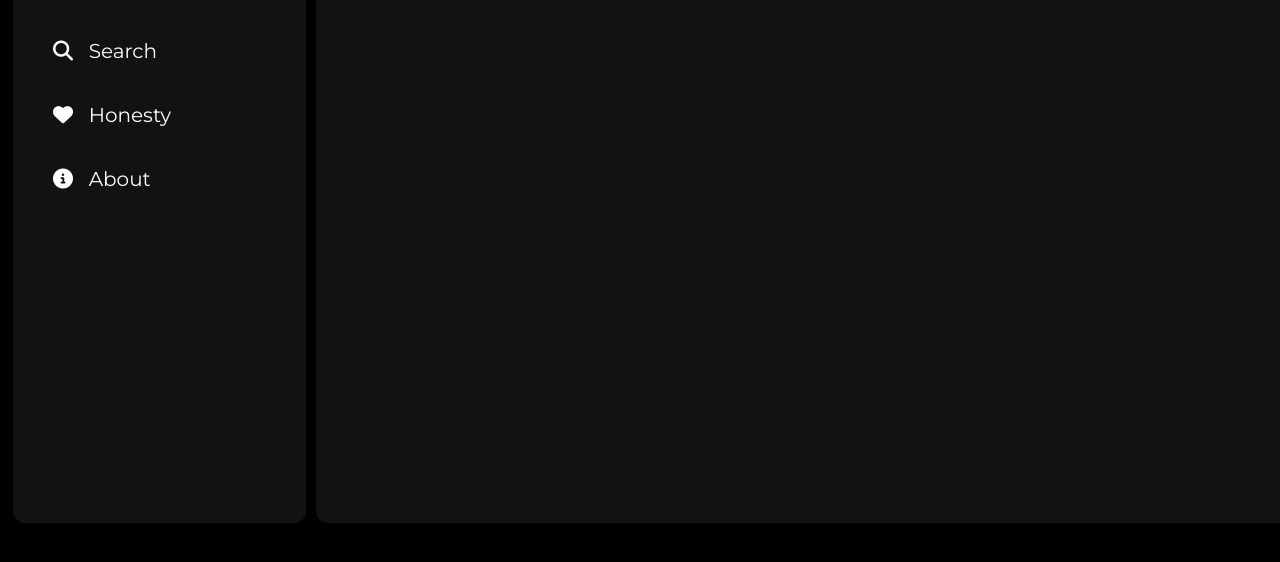
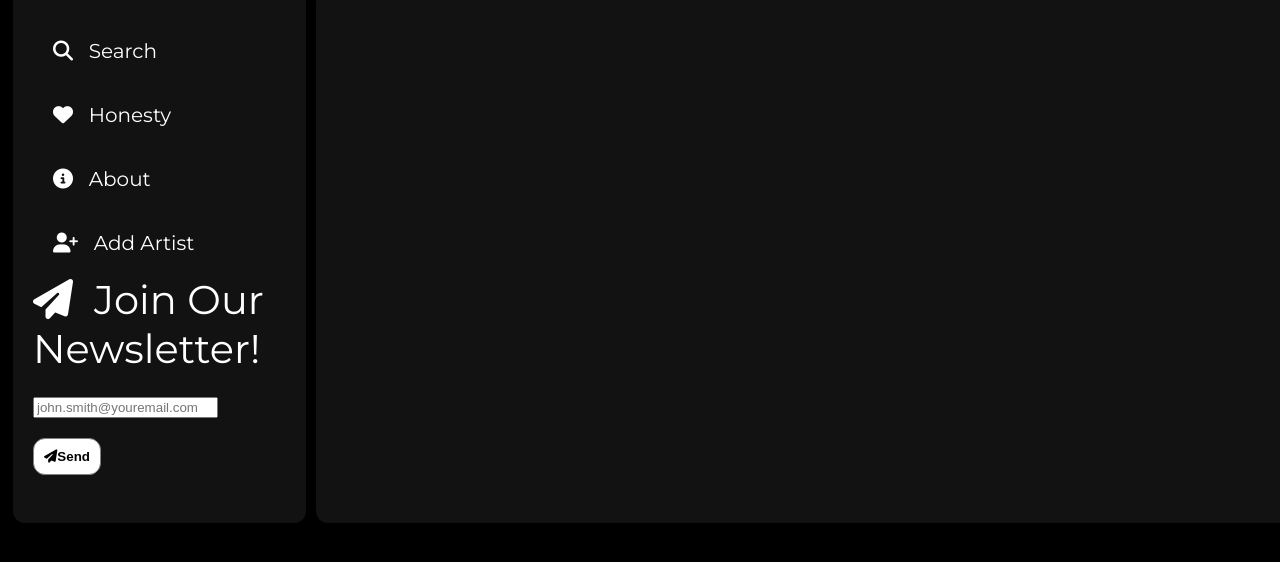
Before and after one commit to helloprof/web2unes, a website: page src/index.html in a window 1280 px wide. Shown: the part 216-778 px from the top of the page. Drawn offline with Linux system fonts and the light colour scheme.

Commit message:
add form to menu / main page

```diff
--- a/src/index.html
+++ b/src/index.html
@@ -17,7 +17,17 @@
     <a class="nav-link" href="/"><i class="fa-solid fa-magnifying-glass"></i>&nbsp;&nbsp;&nbsp;Search</a>
     <a class="nav-link" href="/honesty"><i class="fa-solid fa-heart"></i>&nbsp;&nbsp;&nbsp;Honesty</a>
     <a class="nav-link" href="/about"><i class="fa-solid fa-circle-info"></i>&nbsp;&nbsp;&nbsp;About</a>
+    <a class="nav-link" href="/new"><i class="fa-solid fa-user-plus"></i>&nbsp;&nbsp;&nbsp;Add Artist</a>
 
+    <form id="newsletter" action="https://httpbin.org/post" method="post">
+      <label for="email"><i class="fa-solid fa-paper-plane"></i>&nbsp;&nbsp;Join Our Newsletter!</label><br>
+      <div class="email-form">
+
+        <input id="email" type="email" name="email" placeholder="john.smith@youremail.com">
+        <button class="newsletter" type="submit"><i class="fa-solid fa-paper-plane"></i>Send</button>
+      </div>
+
+    </form>
   </nav>
   <div id="menu">
 
```
